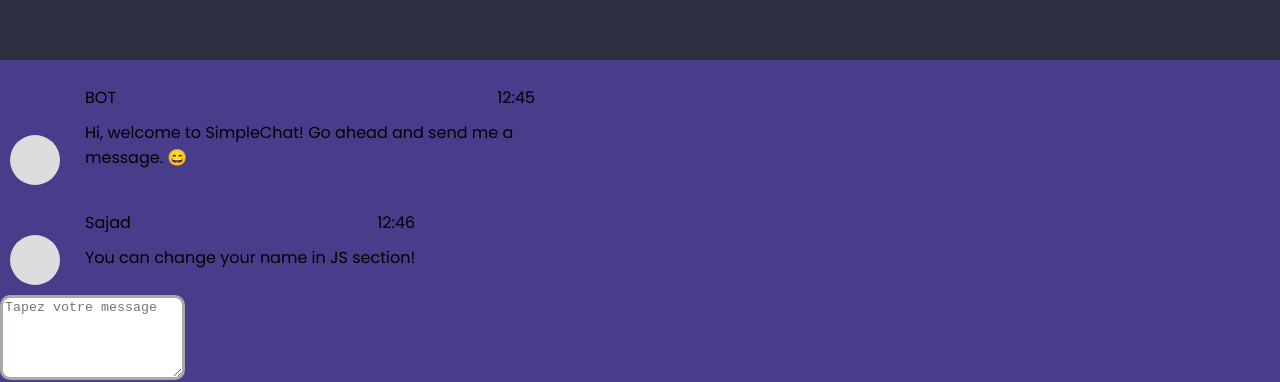
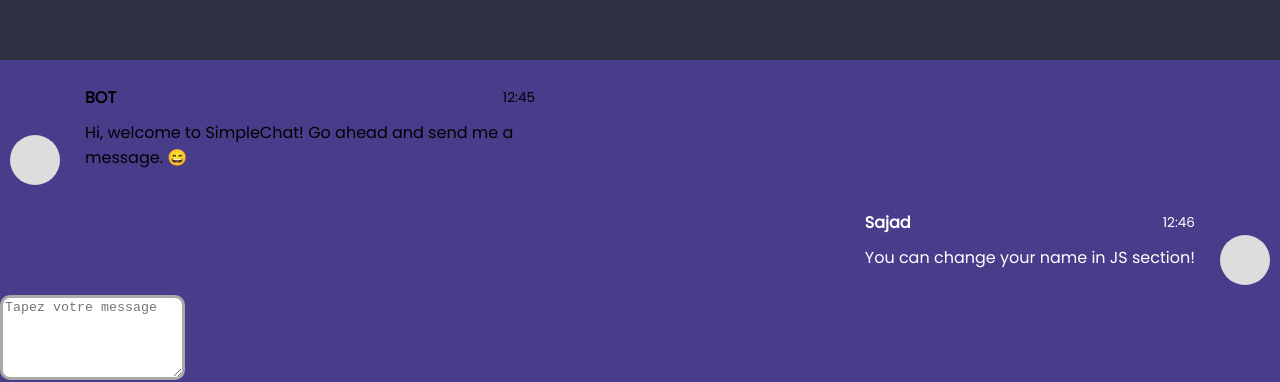
Before and after one commit to alexissengangabo07/nodejs-chat-app, a React (Create React App) app in the folder client/: page /home in a window 1280 px wide. Both pictures are taken after typing "Sample" into the empty fields and a click on the input "Connectez-vous". Shown: the part 373-755 px from the top of the page. Built offline with nearby package versions, Linux system fonts and the light colour scheme; no server answers.

Commit message:
style: Box massage

```diff
--- a/client/src/components/home/style.css
+++ b/client/src/components/home/style.css
@@ -94,3 +94,26 @@
     align-items: center;
     margin-bottom: 10px;
 }
+.msg-info-name {
+    margin-right: 10px;
+    font-weight: bold;
+  }
+  .msg-info-time {
+    font-size: 0.85em;
+  }
+
+  .left-msg .msg-bubble {
+    border-bottom-left-radius: 0;
+  }
+
+  .right-msg {
+    flex-direction: row-reverse;
+  }
+  .right-msg .msg-bubble {
+    background: var(--right-msg-bg);
+    color: #fff;
+    border-bottom-right-radius: 0;
+  }
+  .right-msg .msg-img {
+    margin: 0 0 0 10px;
+  }
```
